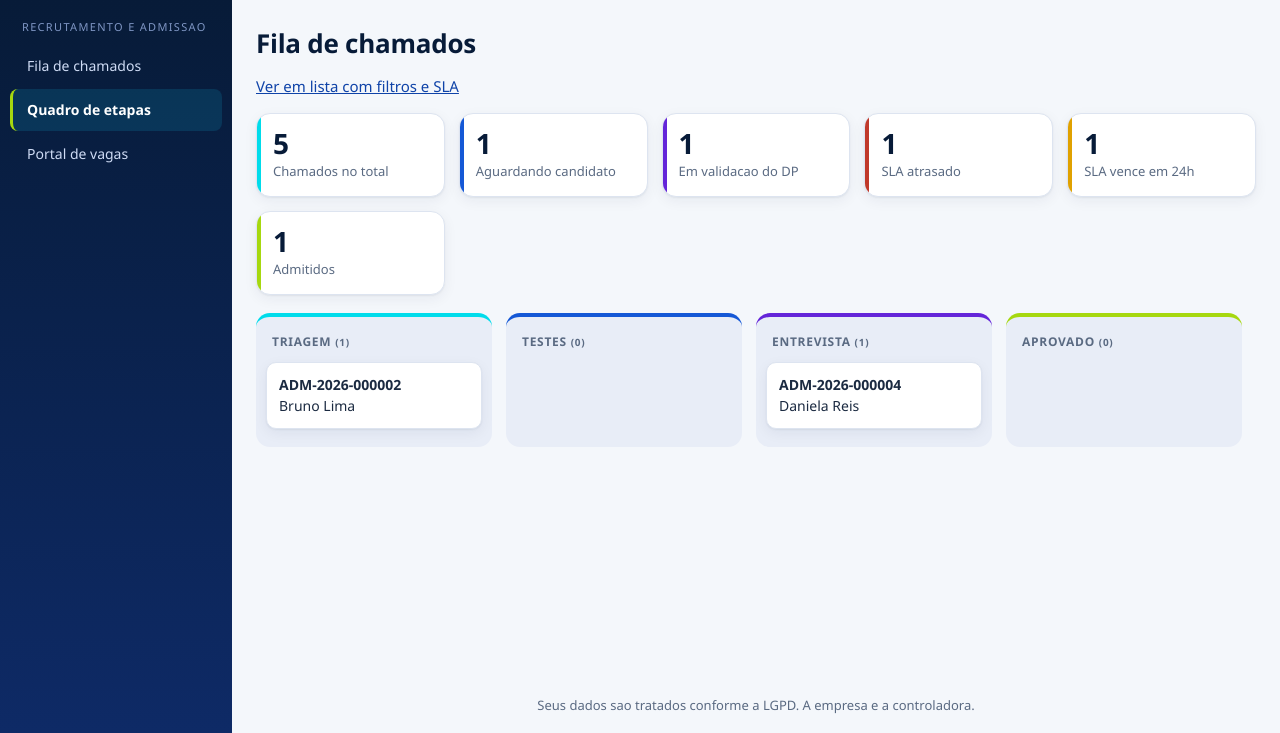
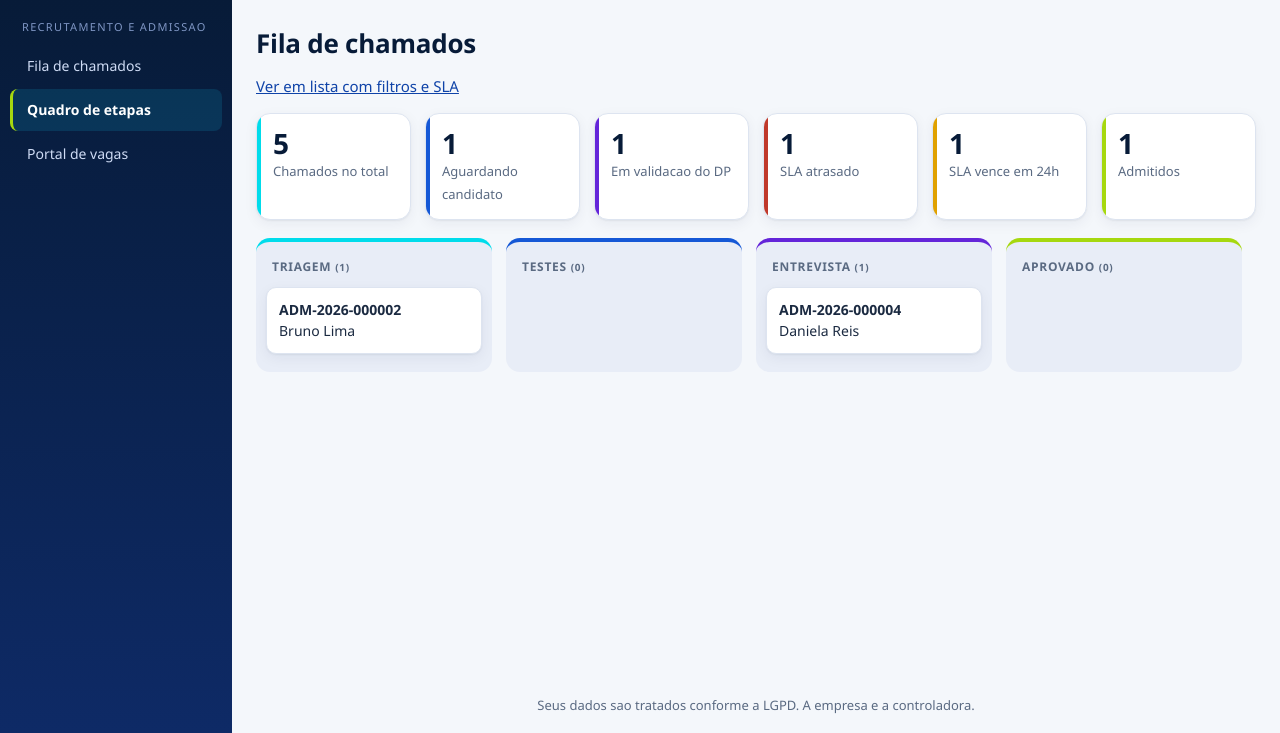
Before and after one commit to mariagabrielasoares099-boop/kronos, a FastAPI app: page /painel in a window 1280 px wide. Shown: the part 95-828 px from the top of the page. Run offline with FastAPI, Linux system fonts and the light colour scheme.

Commit message:
style(web): seis KPIs do painel numa linha
Co-Authored-By: Claude Sonnet 5.5 <noreply@anthropic.com>

```diff
--- a/apps/web/app/static/app.css
+++ b/apps/web/app/static/app.css
@@ -132,7 +132,7 @@ button:hover { background:var(--brand-dark); }
 .auth p { color:var(--muted); }
 
 /* Quadro (kanban) */
-.kpis { display:grid; grid-template-columns:repeat(auto-fit, minmax(170px, 1fr)); gap:14px; margin:14px 0 18px; }
+.kpis { display:grid; grid-template-columns:repeat(auto-fit, minmax(150px, 1fr)); gap:14px; margin:14px 0 18px; }
 .kpi { background:var(--card); border:1px solid var(--line); border-radius:14px; padding:14px 16px; box-shadow:var(--shadow); position:relative; overflow:hidden; }
 .kpi::before { content:""; position:absolute; left:0; top:0; bottom:0; width:4px; background:var(--cyan); }
 .kpi.k2::before { background:var(--brand); } .kpi.k3::before { background:var(--purple); } .kpi.k4::before { background:var(--lime); }
```
